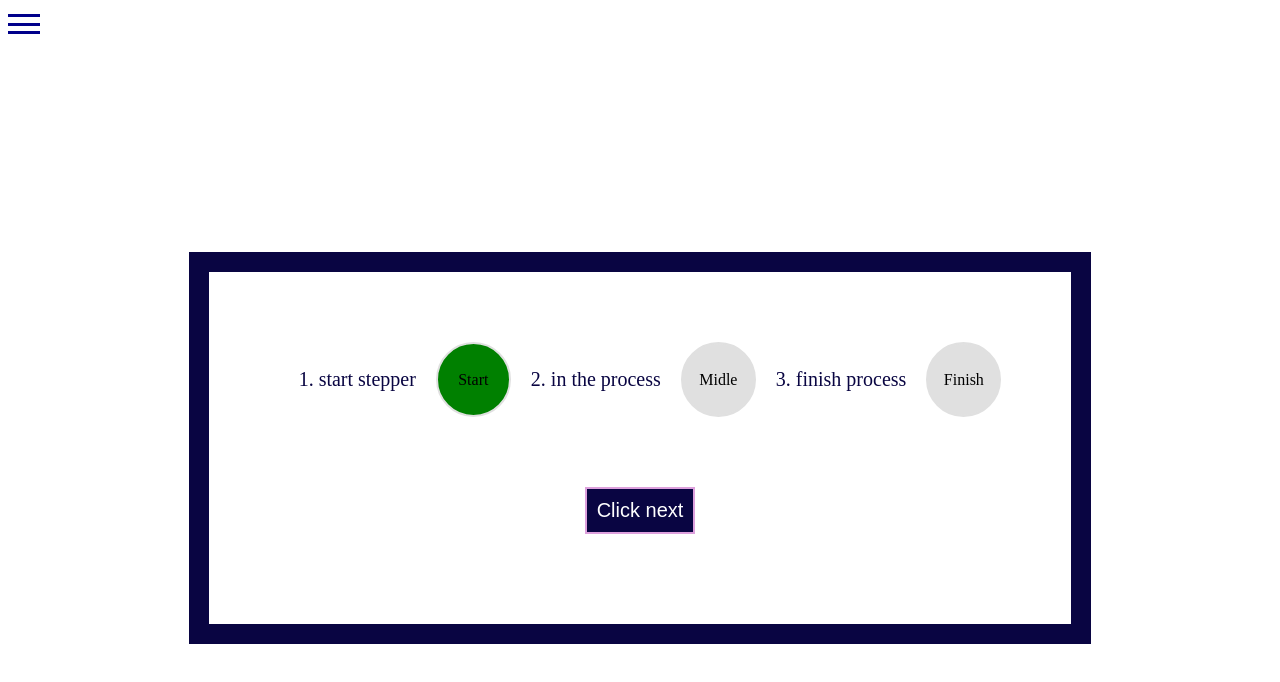
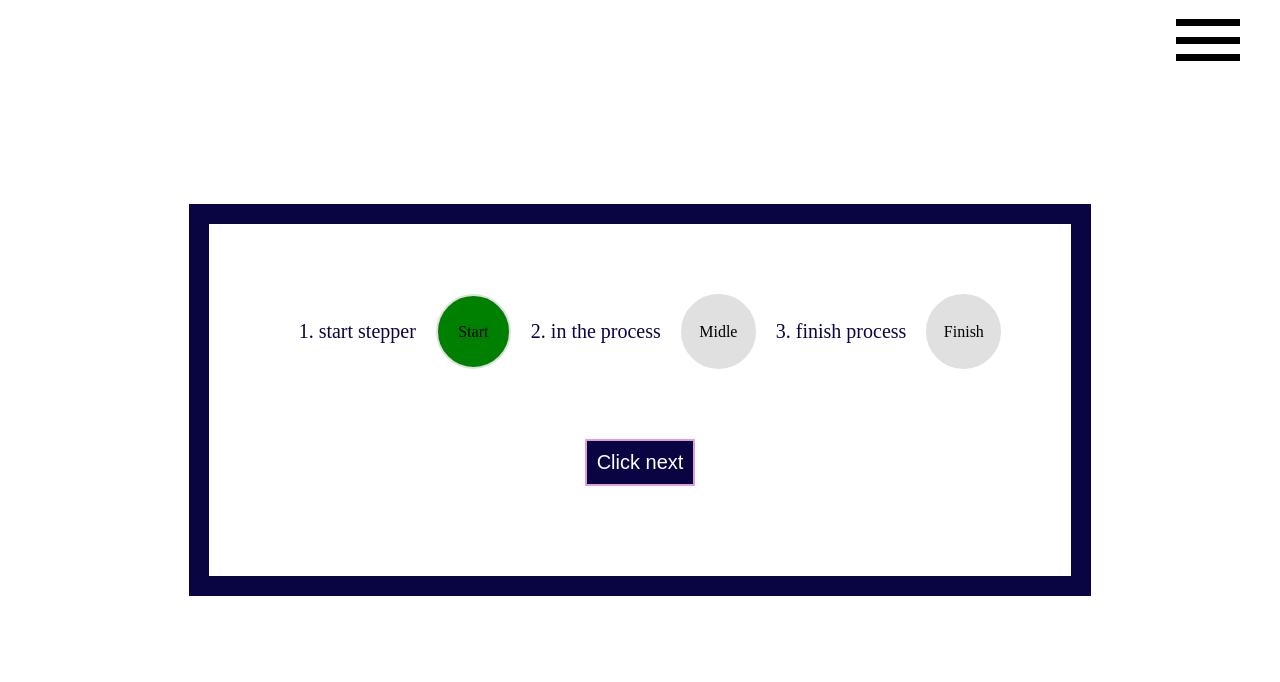
Before and after one commit to JoohanK/JohanK-Komponent, a React (Vite) app in the folder JohanK-Komponent/: page / in a window 1280 px wide. Shown: the top 682 px of the page. Built offline with nearby package versions, Linux system fonts and the light colour scheme.

Commit message:
postition absolute + 100 vw

```diff
--- a/JohanK-Komponent/src/App.tsx
+++ b/JohanK-Komponent/src/App.tsx
@@ -1,7 +1,6 @@
 import { useState } from "react";
 import HamburgerMenu from "./components/HamburgerMenu/HamburgerMenu";
 import Stepper, { Step } from "./components/Stepper/Stepper";
-
 
 function App() {
   const [isOpen, setIsOpen] = useState(false);
@@ -29,11 +28,11 @@ function App() {
         toggleMenu={toggleMenu}
         menuItems={menuItems} // Look menu above
         menuSize={2} // Rem
-        iconSize={2} // Rem
-        lineHeight={3}
-        color="darkblue"
-        menuBackgroundColor="lightgrey"
-        position="start" // "start" | "center" | "end"
+        iconSize={4} // Rem
+        lineHeight={7}
+        color="black"
+        menuBackgroundColor="gray"
+        position="end" // "start" | "center" | "end"
       />
       <Stepper startStep={start} midleStep={midle} finishStep={finish} />
     </>
--- a/JohanK-Komponent/src/Sass/Variables/_margin-padding.scss
+++ b/JohanK-Komponent/src/Sass/Variables/_margin-padding.scss
@@ -1,4 +1,5 @@
 $primaryMargin: 0.5rem;
 $secondaryMargin: 5rem;
 $primaryPadding: 0.2rem;
-$secondaryPadding: 1rem;
+$secondaryPadding: 0.5rem;
+$bigPadding: 3rem;
--- a/JohanK-Komponent/src/components/HamburgerMenu/HamburgerMenu.scss
+++ b/JohanK-Komponent/src/components/HamburgerMenu/HamburgerMenu.scss
@@ -3,8 +3,11 @@
 
 .HamburgerMenu {
   margin: $primaryMargin;
+  padding-right: $bigPadding;
   display: flex;
   flex-direction: column;
+  width: 100vw;
+  position: absolute;
 
   .hamburger {
     cursor: pointer;
@@ -13,14 +16,15 @@
     justify-content: space-evenly;
     transition-duration: 0.5s;
 
+    .x-icon {
+    }
+
+    &.open {
+      align-items: center;
+    }
+
     &:hover {
       transform: scale(1.1);
-    }
-
-    .line {
-    }
-
-    .x-icon {
     }
   }
 
@@ -33,7 +37,7 @@
     animation-duration: 1s;
 
     .menu-item {
-      padding: $primaryPadding;
+      padding: $secondaryPadding;
       margin: $primaryMargin;
       transition-duration: 500ms;
       cursor: pointer;
--- a/JohanK-Komponent/src/components/Stepper/Stepper.scss
+++ b/JohanK-Komponent/src/components/Stepper/Stepper.scss
@@ -1,6 +1,5 @@
 @import "../../Sass/Variables/stepperColors";
 @import "../../Sass/Variables/mixins";
-
 
 .stepper-container {
   @include flexDirection(column);
```
Also changed, not shown: JohanK-Komponent/src/Sass/main.scss (line endings or trailing spaces).
